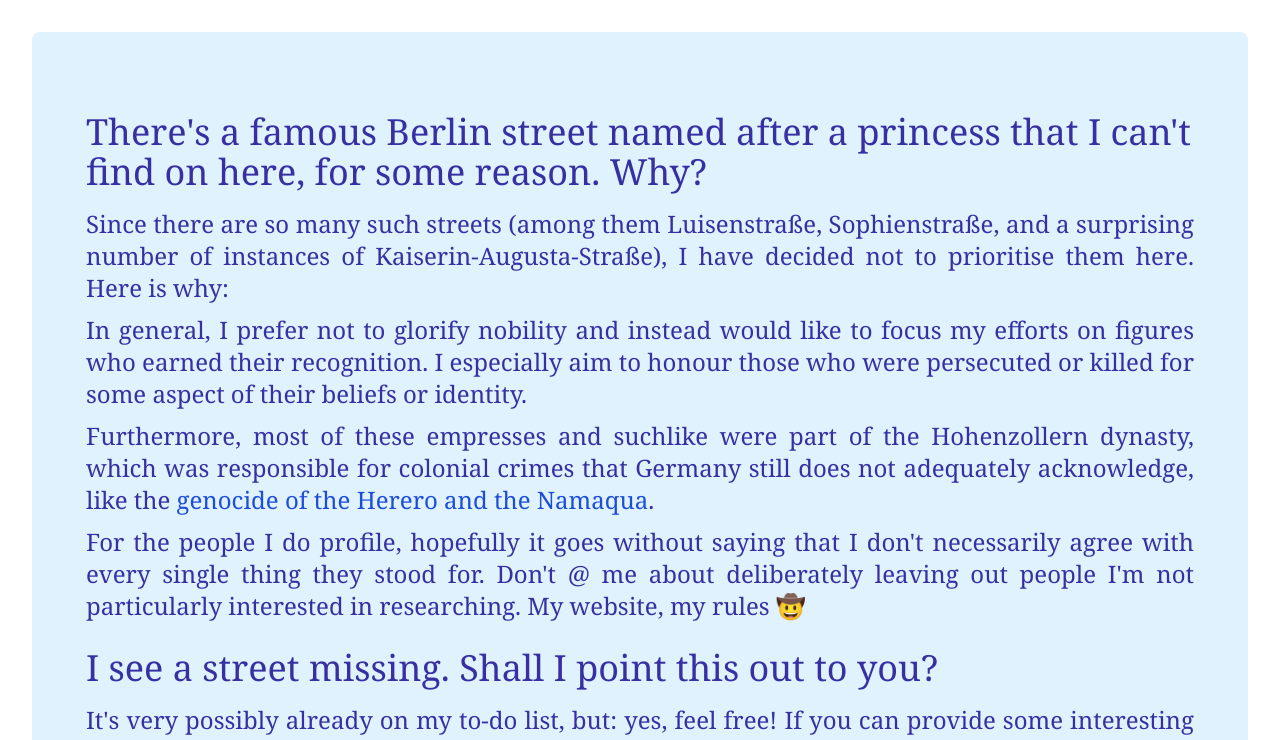
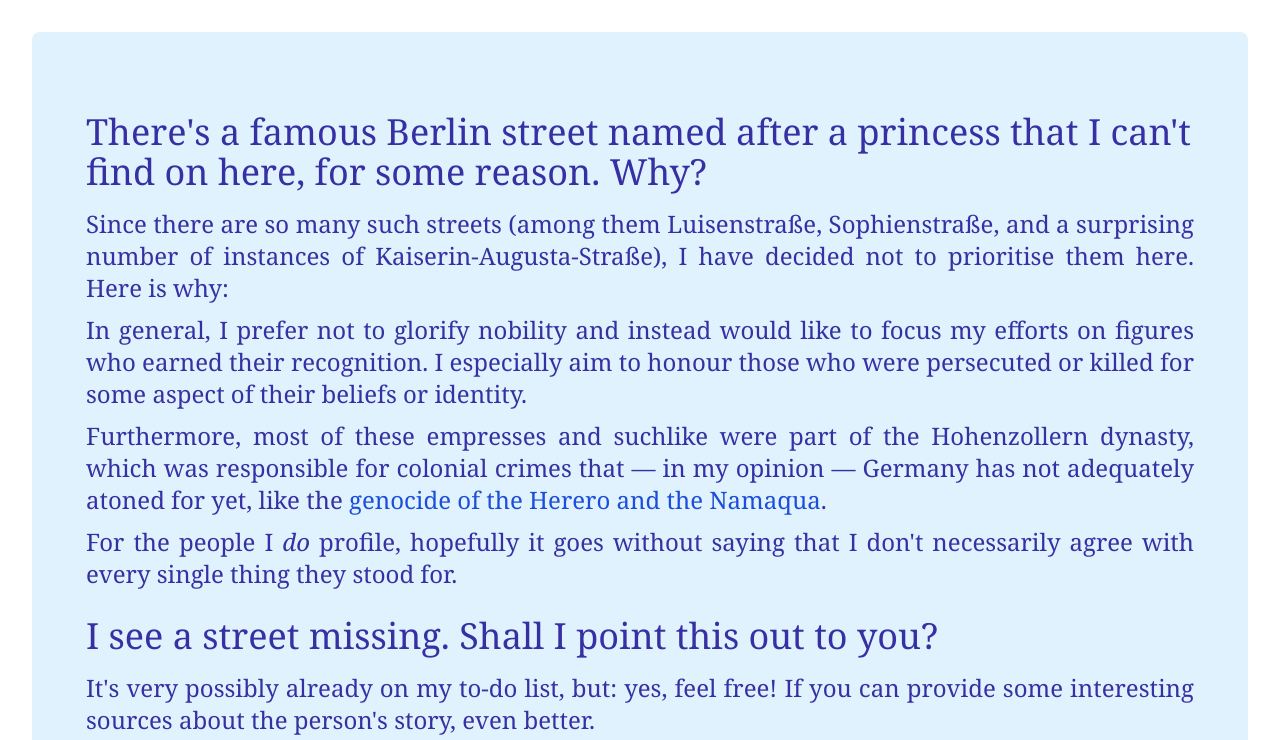
Before and after one commit to rosamundm/womens-history-of-berlin--frontend, a React (Create React App) app: page /faq in a window 1280 px wide. Shown: the top 740 px of the page. Built offline with nearby package versions, Linux system fonts and the light colour scheme.

Commit message:
Update FAQ

```diff
--- a/src/components/staticPages/FAQ.js
+++ b/src/components/staticPages/FAQ.js
@@ -28,11 +28,12 @@ export default function FaqPage() {
                     </p>
                     <p class="pb-2.5 sm:text-left md:text-justify lg:text-justify">
                         Furthermore, most of these empresses and suchlike were part of the Hohenzollern dynasty, which was responsible
-                        for colonial crimes that Germany still does not adequately acknowledge, like the <a href="https://www.dw.com/en/herero-and-nama-dispute-genocide-agreement-with-germany/a-64476907">genocide of the Herero and the Namaqua</a>.
+                        for colonial crimes that — in my opinion — Germany has not adequately atoned for yet, like
+                        the <a href="https://www.hrw.org/news/2023/03/30/namibian-communities-deserve-say-german-reparations-deal">genocide of the
+                        Herero and the Namaqua</a>.
                     </p>
                     <p class="pb-2.5 sm:text-left md:text-justify lg:text-justify">
-                        For the people I do profile, hopefully it goes without saying that I don't necessarily agree with every single thing they stood for.
-                        Don't @ me about deliberately leaving out people I'm not particularly interested in researching. My website, my rules 🤠
+                        For the people I <i>do</i> profile, hopefully it goes without saying that I don't necessarily agree with every single thing they stood for.
                     </p>
                     <div class="text-4xl py-4">
                         I see a street missing. Shall I point this out to you?
```
